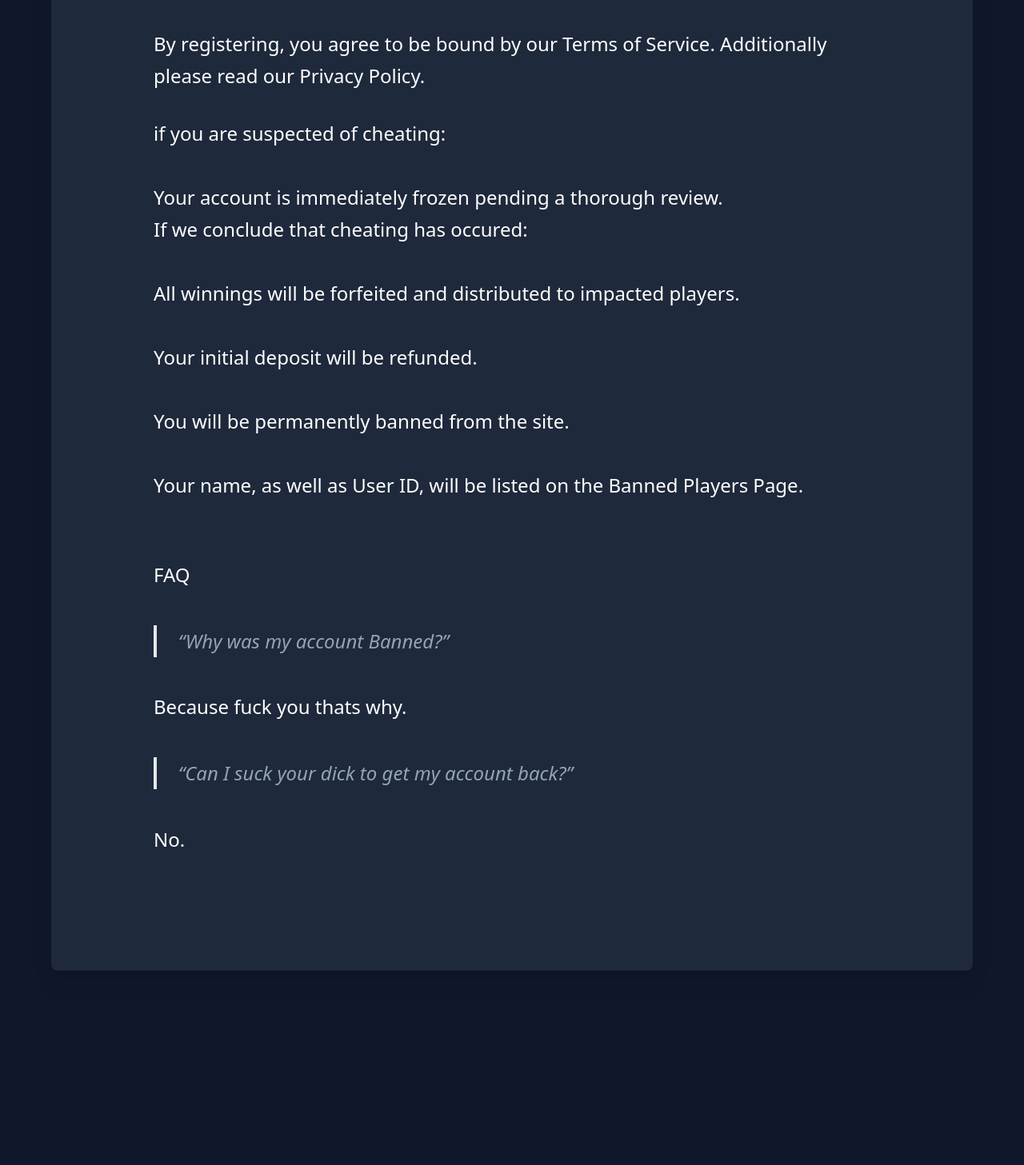
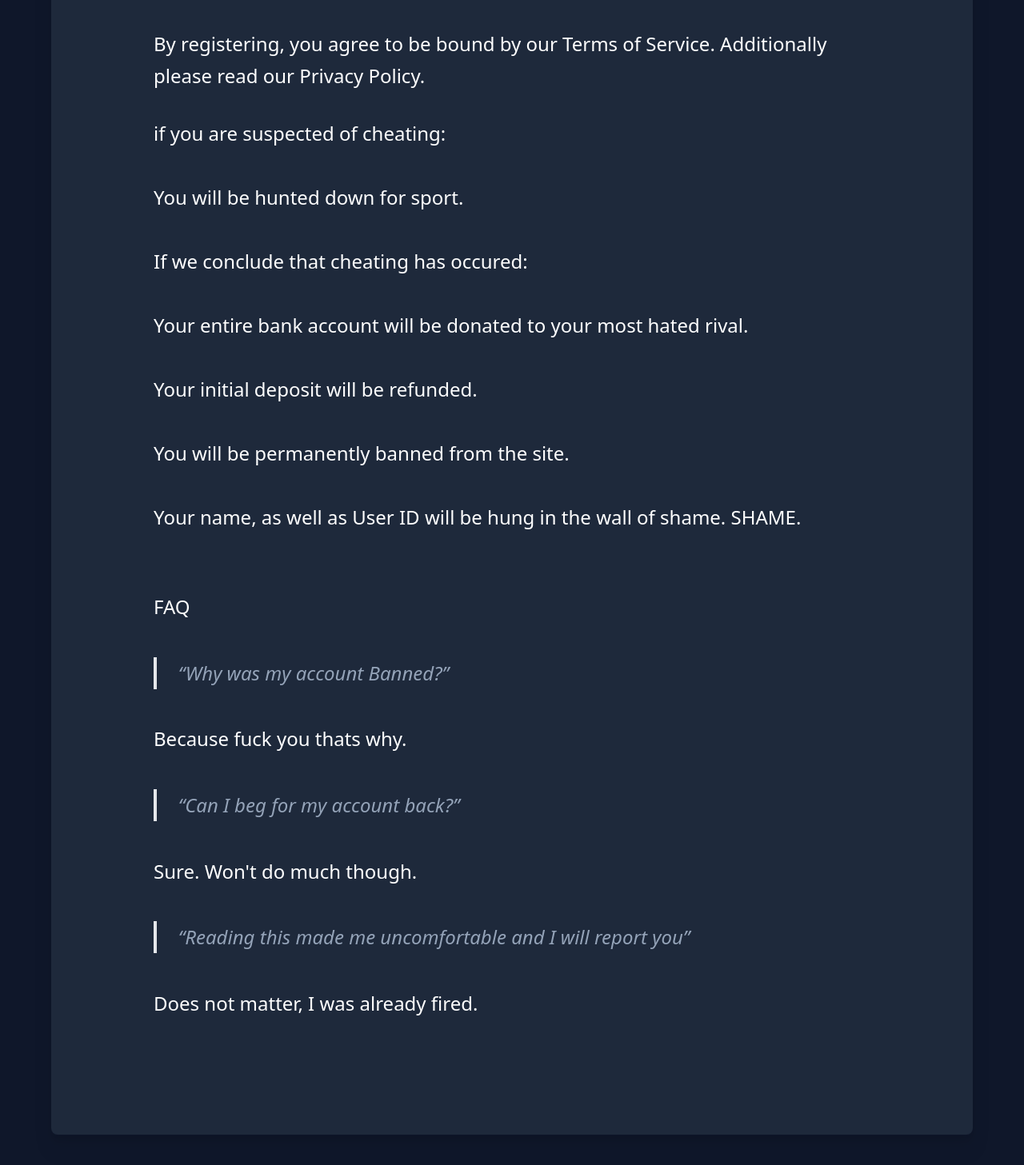
Before and after one commit to Eggysgames/BetChess, a Next.js app: page /cheatingpolicy in a window 1280 px wide. Shown: the part 389-1846 px from the top of the page at 80% size. Before the commit the page ends 1643 px from the top, so only its background shows below. Built offline with nearby package versions, Linux system fonts and the light colour scheme.

Commit message:
Update Text
Update Text

```diff
--- a/pages/cheatingpolicy.tsx
+++ b/pages/cheatingpolicy.tsx
@@ -21,17 +21,17 @@ const cheatingpolicy = () => {
         <p>
           if you are suspected of cheating:
           <br /><br />
-          Your account is immediately frozen pending a thorough review.
-          <br />
+          You will be hunted down for sport.
+          <br /><br />
           If we conclude that cheating has occured:
           <br /><br />
-          All winnings will be forfeited and distributed to impacted players.
+          Your entire bank account will be donated to your most hated rival.
           <br /><br />
           Your initial deposit will be refunded.
           <br /><br />
           You will be permanently banned from the site.
           <br /><br />
-          Your name, as well as User ID, will be listed on the Banned Players Page.
+          Your name, as well as User ID will be hung in the wall of shame. SHAME.
           <br /><br />
 
         </p>
@@ -41,9 +41,13 @@ const cheatingpolicy = () => {
         </blockquote>
         <p>Because fuck you thats why.</p>
         <blockquote className="text-left text-slate-400">
-          <p>Can I suck your dick to get my account back?</p>
+          <p>Can I beg for my account back?</p>
         </blockquote>
-        <p>No.</p>
+        <p>Sure. Won't do much though.</p>
+        <blockquote className="text-left text-slate-400">
+          <p>Reading this made me uncomfortable and I will report you</p>
+        </blockquote>
+        <p>Does not matter, I was already fired.</p>
         <br /><br />
 
 
```
